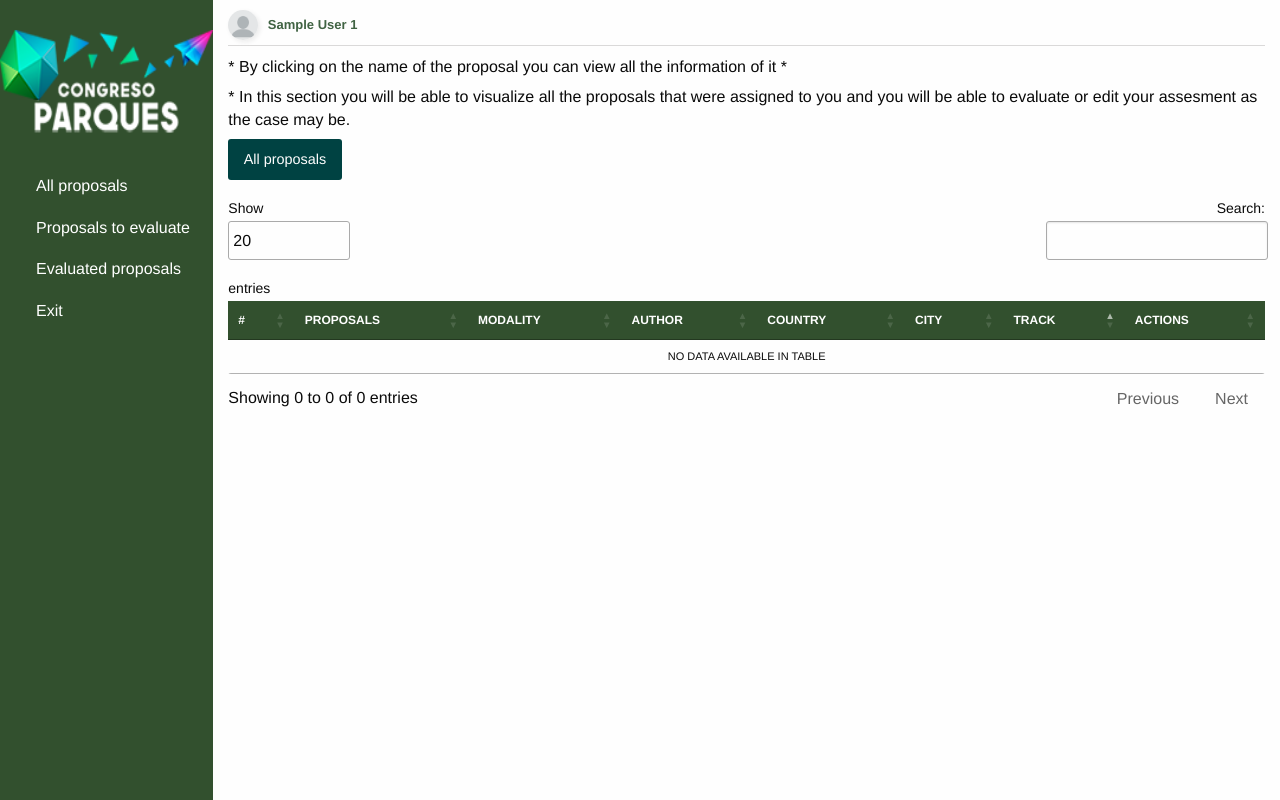
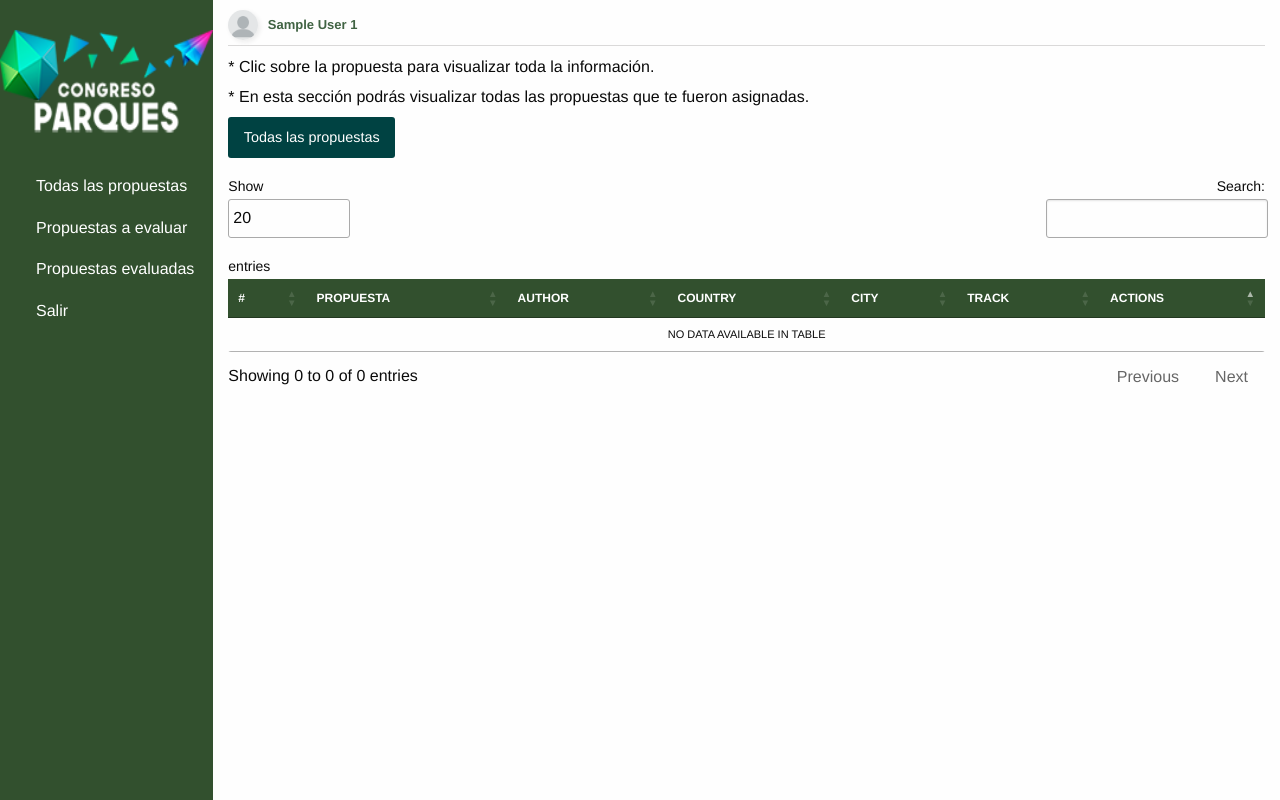
Before and after one commit to Antonio1491/congreso2024, a PHP site: page /cpanel/admin/propuestas_calificar.php in a window 1280 px wide. Run offline with PHP 8.4, Linux system fonts and the light colour scheme; the visitor is signed in with stand-in values (Sample User, id 1); data that the repository does not hold is empty; some libraries are stand-ins or nearby versions; some web fonts are replaced.

Commit message:
avance en muestra de propuestas

```diff
--- a/cpanel/admin/inc/menu_comite.php
+++ b/cpanel/admin/inc/menu_comite.php
@@ -13,9 +13,9 @@ $usuario =  $_SESSION['idCredencial'];
     <li>
       <!-- <a href="#"><span>2019</span></a>
       <ul class="vertical menu nested"> -->
-        <li><a href="propuestas_calificar.php?id_usuario=<?php echo $usuario ?>"><i class="fi-results"></i> All proposals</a>
-        <li><a href="propuestarPorCalificar.php?id_usuario=<?php echo $usuario ?>"><i class="fi-results"></i> Proposal to evaluate</a>
-        <li><a href="propuestasCalificadas.php?id_usuario=<?php echo $usuario ?>"><i class="fi-results"></i> Evaluated proposals</a>
+        <li><a href="propuestas_calificar.php?id_usuario=<?php echo $usuario ?>"><i class="fi-results"></i> Todas las propuestas</a>
+        <li><a href="propuestarPorCalificar.php?id_usuario=<?php echo $usuario ?>"><i class="fi-results"></i> propuestas a evaluar</a>
+        <li><a href="propuestasCalificadas.php?id_usuario=<?php echo $usuario ?>"><i class="fi-results"></i> Propuestas evaluadas</a>
 
           <!-- <ul class="vertical menu nested">
             <li><a href="resultadosTema.php?tema=2"> Diseño y Planeación</a></li>
--- a/cpanel/admin/inc/menu_consejo.php
+++ b/cpanel/admin/inc/menu_consejo.php
@@ -13,9 +13,9 @@ $usuario =  $_SESSION['idCredencial'];
     <li>
       <!-- <a href="#"><span>2019</span></a>
       <ul class="vertical menu nested"> -->
-      <li><a href="propuestas_calificar.php?id_usuario=<?php echo $usuario ?>"><i class="fi-results"></i> All proposals</a>
-        <li><a href="propuestarPorCalificar.php?id_usuario=<?php echo $usuario ?>"><i class="fi-results"></i> Proposals to evaluate</a>
-        <li><a href="propuestasCalificadas.php?id_usuario=<?php echo $usuario ?>"><i class="fi-results"></i> Evaluated proposals</a>
+      <li><a href="propuestas_calificar.php?id_usuario=<?php echo $usuario ?>"><i class="fi-results"></i> Todas las propuestas</a>
+        <li><a href="propuestarPorCalificar.php?id_usuario=<?php echo $usuario ?>"><i class="fi-results"></i> Propuestas a evaluar</a>
+        <li><a href="propuestasCalificadas.php?id_usuario=<?php echo $usuario ?>"><i class="fi-results"></i> Propuestas evaluadas</a>
 
 
 
@@ -38,6 +38,6 @@ $usuario =  $_SESSION['idCredencial'];
     <li><a href="#" ><i class="fi-torsos-all"></i> Voluntarios</a></li>
     <li><a href="#"><i class="fi-check"></i> Firmas</a></li> -->
   </li>
-    <li><a href="closet.php"><i class="fi-power"></i> Exit</a></li>
+    <li><a href="closet.php"><i class="fi-power"></i> Salir</a></li>
   </ul>
 </nav>
--- a/cpanel/admin/js/propuestas.js
+++ b/cpanel/admin/js/propuestas.js
@@ -2,7 +2,7 @@
 
 const propuestas_calificar = async() =>{
   let fecha_hoy = new Date();
-  let fecha_vencimiento = new Date('2024-08-11');
+  let fecha_vencimiento = new Date('2024-09-01');
 
   if(fecha_hoy>= fecha_vencimiento){
     Swal.fire(
@@ -40,8 +40,6 @@ const propuestas_calificar = async() =>{
       }
     ]
     const array = JSON.stringify(arreglo);
-
-
 
     let cuerpotabla = document.getElementById('cuerpoTabla');
 
--- a/cpanel/admin/propuestas_calificar.php
+++ b/cpanel/admin/propuestas_calificar.php
@@ -18,46 +18,32 @@ $usuario =  $_SESSION['idCredencial'];
   </head>
   <body>
     <?php include("inc/traductor.php") ?>
-
-    <!-- <header>
-      <div class="rows">
-        <div class="column medium-10 medium-offset-2 text-center">
-          <h4>Propuestas</h4>
-        </div>
-      </div>
-    </header> -->
     <main class="row expanded">
       <div class="medium-2">
         <?php include("inc/menu_consejo.php") ?>
       </div>
       <section class="column medium-10">
-
         <?php require ("inc/header.php") ?>
-      <h6>* By clicking on the name of the proposal you can view all the information of it *</h6>
-      <h6>* In this section you will be able to visualize all the proposals that were assigned to you and you will be able to evaluate or edit your assesment as the case may be.</h6>
+        <h6>* Clic sobre la propuesta para visualizar toda la información.</h6>
+        <h6>* En esta sección podrás visualizar todas las propuestas que te fueron asignadas.</h6>
         <div id="botones">
-      <a  id="totaltemas" href=""  class="button margin-top-1" >All proposals</a>
+          <a  id="totaltemas" href=""  class="button margin-top-1" >Todas las propuestas</a>
         </div>
-<td><a href=""></a></td>
         <table id="tabla" class="tablaResultados">
           <thead>
             <tr>
               <th>#</th>
-            <th>Proposals</th>
-            <th>Modality</th>
+              <th>Propuesta</th>
+              <!-- <th>Modality</th> -->
               <th>Author</th>
               <th>Country</th>
               <th>City</th>
               <th>Track</th>
               <th>Actions</th>
-
-
             </tr>
           </thead>
           <tbody id="cuerpoTabla">
-
           </tbody>
-
         </table>
       </section>
     </main>
@@ -68,11 +54,8 @@ $usuario =  $_SESSION['idCredencial'];
   <script src="../js/foundation.min.js" type="text/javascript"></script>
   <script type="text/javascript" charset="utf8" src="https://cdn.datatables.net/1.10.25/js/jquery.dataTables.js"></script>
   <script src="js/propuestas.js"></script>
-
-
   <script>
       $('.fi-home').hide();
     </script>
-
   </body>
 </html>
--- a/cpanel/class/classConferencia.php
+++ b/cpanel/class/classConferencia.php
@@ -29,7 +29,7 @@ class Conferencia extends Conexion{
 
     public function temasByUsuario($id_usuario){
       $sql = "SELECT * FROM comite_tema
-      INNER JOIN temas ON temas.id_tema = comite_tema.id_tema
+      INNER JOIN temas ON temas.id = comite_tema.id_tema
       WHERE id_credencial = '$id_usuario'
       ";
       $resultado = $this->conexion_db->query($sql);
@@ -420,13 +420,19 @@ class Conferencia extends Conexion{
 
 
     public function filtrarPorNumeroDeTema($tema){
+      $sql = "SELECT * FROM `usuarios_ponencias` AS up
+              LEFT JOIN usuarios AS u
+              ON up.id_usuario = u.id
+              LEFT JOIN ponencias as p
+              ON up.id_ponencia = p.id
+              WHERE p.id_tema = '$tema' ";
 
-      $sql = "SELECT DISTINCT a.id_conferencia, a.conferencia, a.modalidad, a.link, a.id_tema, a.id_congreso, b.nombre,
-      b.apellidos, b.pais, b.ciudad FROM conferencias AS a
-      INNER JOIN aspirantes AS b
-      ON a.id_conferencia = b.id_conferencia
-      WHERE a.id_tema = '$tema'
-      GROUP BY a.id_conferencia";
+      // $sql = "SELECT DISTINCT a.id_conferencia, a.conferencia, a.modalidad, a.link, a.id_tema, a.id_congreso, b.nombre,
+      // b.apellidos, b.pais, b.ciudad FROM conferencias AS a
+      // INNER JOIN aspirantes AS b
+      // ON a.id_conferencia = b.id_conferencia
+      // WHERE a.id_tema = '$tema'
+      // GROUP BY a.id_conferencia";
       $resultado = $this->conexion_db->query($sql);
       $conferencias = $resultado->fetch_all(MYSQLI_ASSOC);
       $i=0;
```
Lines whose indentation alone changed are shown as unchanged.
